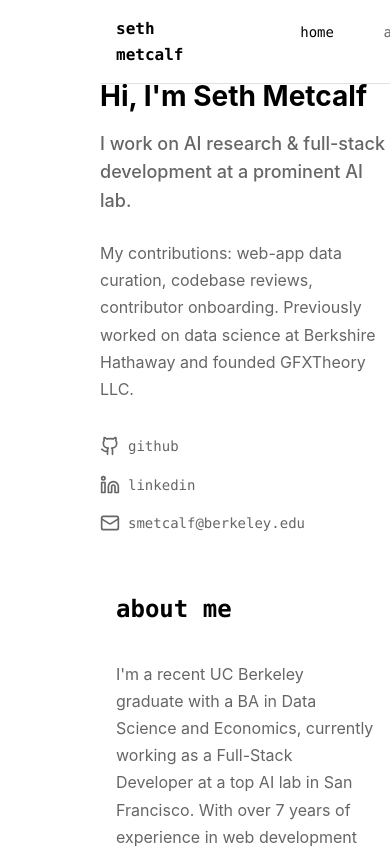
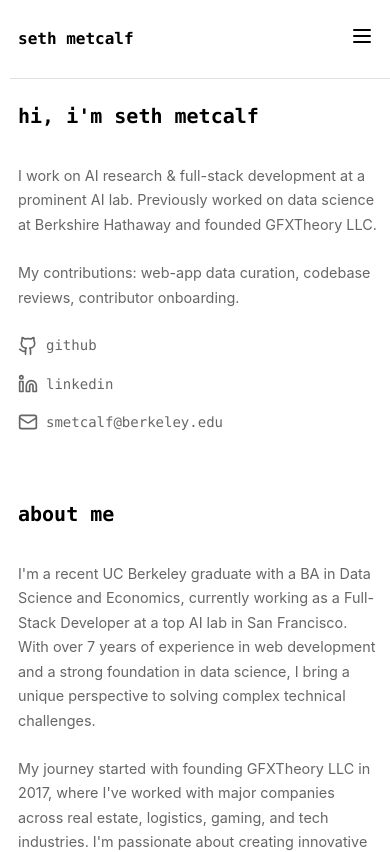
Before and after one commit to teorii/sethnijsmetcalf, a React (Vite) app: page / in a window 390 px wide. Shown: the top 852 px of the page. Built offline with nearby package versions, Linux system fonts and the light colour scheme.

Commit message:
more consistency

```diff
--- a/src/App.css
+++ b/src/App.css
@@ -53,7 +53,7 @@ body {
   margin: 0;
   padding: 0 2rem;
   display: flex;
-  align-items: flex-start;
+  align-items: center;
 }
 
 .nav-logo {
@@ -62,7 +62,6 @@ body {
   font-weight: 600;
   color: var(--text-primary);
   text-transform: lowercase;
-  align-self: center;
 }
 
 .nav-links {
@@ -86,42 +85,25 @@ body {
   color: var(--text-primary);
 }
 
-/* Hero Section */
-.hero {
-  padding: 4rem 2rem;
-  margin: 0;
-  display: block;
-  padding-top: 120px;
+/* Mobile Menu Toggle */
+.mobile-menu-toggle {
+  display: none;
+  background: none;
+  border: none;
+  color: var(--text-primary);
+  cursor: pointer;
+  padding: 0.5rem;
+  font-size: 1.5rem;
+  margin-left: auto;
 }
 
-.hero-content {
-  width: 100%;
+.mobile-menu-toggle:hover {
+  color: var(--accent-color);
 }
 
-.hero-text {
-  max-width: 700px;
-}
-
-.hero-title {
-  font-size: 2.5rem;
-  font-weight: 700;
-  margin-bottom: 1rem;
-  line-height: 1.2;
-  color: var(--text-primary);
-}
-
-.hero-subtitle {
-  font-size: 1.25rem;
-  font-weight: 500;
-  margin-bottom: 1.5rem;
-  color: var(--text-secondary);
-}
-
-.hero-description {
-  font-size: 1rem;
-  margin-bottom: 2rem;
-  color: var(--text-secondary);
-  line-height: 1.7;
+/* Hero Section */
+#home {
+  padding-top: 100px;
 }
 
 .hero-links {
@@ -308,18 +290,91 @@ body {
 }
 
 /* Mobile Responsive */
+@media (max-width: 1024px) {
+  body {
+    margin-left: 50px;
+  }
+
+  .navbar {
+    margin-left: 50px;
+  }
+
+  .nav-links {
+    margin-left: 50px;
+  }
+
+  .hero {
+    padding: 3rem 1.5rem;
+    padding-top: 100px;
+  }
+
+  .hero-title {
+    font-size: 2.25rem;
+  }
+}
+
 @media (max-width: 768px) {
-  .container {
-    padding: 0 1.5rem;
+  body {
+    margin-left: 20px;
+  }
+
+  .navbar {
+    margin-left: 20px;
   }
 
   .nav-container {
-    padding: 0 1.5rem;
+    padding: 0 1rem;
+  }
+
+  /* Show mobile menu toggle */
+  .mobile-menu-toggle {
+    display: block;
+  }
+
+  /* Hide desktop nav links */
+  .nav-links {
+    position: fixed;
+    top: 70px;
+    left: 0;
+    right: 0;
+    background: rgba(255, 255, 255, 0.98);
+    backdrop-filter: blur(10px);
+    flex-direction: column;
+    padding: 2rem;
+    gap: 1rem;
+    border-bottom: 1px solid var(--border-color);
+    transform: translateY(-100%);
+    opacity: 0;
+    visibility: hidden;
+    transition: all 0.3s ease;
+    box-shadow: 0 4px 6px -1px rgba(0, 0, 0, 0.1);
+    z-index: 999;
+    margin-left: 0;
+  }
+
+  .nav-links.mobile-open {
+    transform: translateY(0);
+    opacity: 1;
+    visibility: visible;
+  }
+
+  .nav-link {
+    text-align: center;
+    padding: 1rem;
+    border-radius: 8px;
+    background: rgba(0, 102, 204, 0.05);
+    font-size: 1rem;
+    width: 100%;
+  }
+
+  .nav-link:hover,
+  .nav-link.active {
+    background: rgba(0, 102, 204, 0.1);
   }
 
   .hero {
-    padding: 1.5rem 0;
-    padding-top: 80px;
+    padding: 2rem 1rem;
+    padding-top: 120px;
   }
 
   .hero-title {
@@ -336,6 +391,10 @@ body {
 
   .hero-links a {
     margin-bottom: 1rem;
+  }
+
+  .container {
+    padding: 0 1rem;
   }
 
   .experience-header {
@@ -360,35 +419,109 @@ body {
   .section {
     padding: 1.5rem 0;
   }
+
+  .project-item {
+    padding: 1rem;
+  }
 }
 
 @media (max-width: 480px) {
-  .container {
-    padding: 0 1rem;
+  body {
+    margin-left: 10px;
+  }
+
+  .navbar {
+    margin-left: 10px;
   }
 
   .nav-container {
-    padding: 0 1rem;
+    padding: 0 0.5rem;
+  }
+
+  .nav-links {
+    padding: 1.5rem;
+  }
+
+  .nav-link {
+    font-size: 0.9rem;
+    padding: 0.75rem;
   }
 
   .hero {
-    padding: 1rem 0;
-    padding-top: 80px;
+    padding: 1.5rem 0.5rem;
+    padding-top: 140px;
   }
 
   .hero-title {
     font-size: 1.75rem;
   }
 
-  .nav-links {
-    gap: 1rem;
+  .hero-subtitle {
+    font-size: 1rem;
+  }
+
+  .hero-description {
+    font-size: 0.9rem;
+  }
+
+  .container {
+    padding: 0 0.5rem;
+  }
+
+  .section h2 {
+    font-size: 1.25rem;
+  }
+
+  .section p {
+    font-size: 0.9rem;
   }
 
   .experience-item {
-    padding-left: 1.5rem;
+    margin-bottom: 2rem;
+  }
+
+  .experience-item li {
+    padding-left: 1rem;
+    font-size: 0.9rem;
   }
 
   .project-item {
+    padding: 0.75rem;
+  }
+
+  .tech-tag {
+    font-size: 0.7rem;
+    padding: 0.2rem 0.6rem;
+  }
+
+  .contact-links a {
+    font-size: 0.8rem;
+  }
+}
+
+@media (max-width: 360px) {
+  body {
+    margin-left: 5px;
+  }
+
+  .navbar {
+    margin-left: 5px;
+  }
+
+  .hero-title {
+    font-size: 1.5rem;
+  }
+
+  .hero-subtitle {
+    font-size: 0.9rem;
+  }
+
+  .nav-links {
     padding: 1rem;
   }
+
+  .nav-link {
+    font-size: 0.8rem;
+    padding: 0.5rem;
+  }
 }
--- a/src/App.jsx
+++ b/src/App.jsx
@@ -1,23 +1,27 @@
 import { useState } from 'react'
-import { Github, Linkedin, Mail, ExternalLink } from 'lucide-react'
+import { Github, Linkedin, Mail, ExternalLink, Menu, X } from 'lucide-react'
 import './App.css'
 import resume from './assets/SethM_August4Resume.pdf'
 
 function App() {
   const [activeSection, setActiveSection] = useState('home')
+  const [isMobileMenuOpen, setIsMobileMenuOpen] = useState(false)
 
   const handleNavigation = (section) => {
     // Handle external links
     if (section === 'resume') {
       window.open(resume, '_blank')
+      setIsMobileMenuOpen(false)
       return
     }
     if (section === 'linkedin') {
       window.open('https://linkedin.com/in/seth-metcalf', '_blank')
+      setIsMobileMenuOpen(false)
       return
     }
     if (section === 'github') {
       window.open('https://github.com/teorii', '_blank')
+      setIsMobileMenuOpen(false)
       return
     }
 
@@ -26,7 +30,12 @@ function App() {
     if (element) {
       element.scrollIntoView({ behavior: 'smooth' })
       setActiveSection(section)
+      setIsMobileMenuOpen(false)
     }
+  }
+
+  const toggleMobileMenu = () => {
+    setIsMobileMenuOpen(!isMobileMenuOpen)
   }
 
   const projects = [
@@ -95,7 +104,16 @@ function App() {
             seth metcalf
           </div>
 
-          <div className="nav-links">
+          {/* Mobile Menu Toggle */}
+          <button
+            className="mobile-menu-toggle"
+            onClick={toggleMobileMenu}
+            aria-label="Toggle mobile menu"
+          >
+            {isMobileMenuOpen ? <X size={24} /> : <Menu size={24} />}
+          </button>
+
+          <div className={`nav-links ${isMobileMenuOpen ? 'mobile-open' : ''}`}>
             {['home', 'about', 'experience', 'projects', 'contact', 'resume', 'linkedin', 'github'].map((section) => (
               <button
                 key={section}
@@ -110,20 +128,17 @@ function App() {
       </nav>
 
       {/* Hero Section */}
-      <section id="home" className="hero">
-        <div className="hero-content">
-          <div className="hero-text">
-            <h1 className="hero-title">
-              Hi, I'm Seth Metcalf
-            </h1>
-            <p className="hero-subtitle">
-              I work on AI research & full-stack development at a prominent AI lab.
-            </p>
-            <p className="hero-description">
-              My contributions: web-app data curation, codebase reviews, contributor onboarding.
-              Previously worked on data science at Berkshire Hathaway and founded GFXTheory LLC.
-            </p>
-            <div className="hero-links">
+      <section id="home" className="section">
+        <div className="container">
+          <h2>Hi, I'm Seth Metcalf</h2>
+          <p>
+            I work on AI research & full-stack development at a prominent AI lab.
+            Previously worked on data science at Berkshire Hathaway and founded GFXTheory LLC.
+          </p>
+          <p>
+            My contributions: web-app data curation, codebase reviews, contributor onboarding.
+          </p>
+          <div className="hero-links">
               <a href="https://github.com/teorii" target="_blank" rel="noopener noreferrer">
                 <Github size={20} />
                 github
@@ -137,7 +152,6 @@ function App() {
                 smetcalf@berkeley.edu
               </a>
             </div>
-          </div>
         </div>
       </section>
 
```
